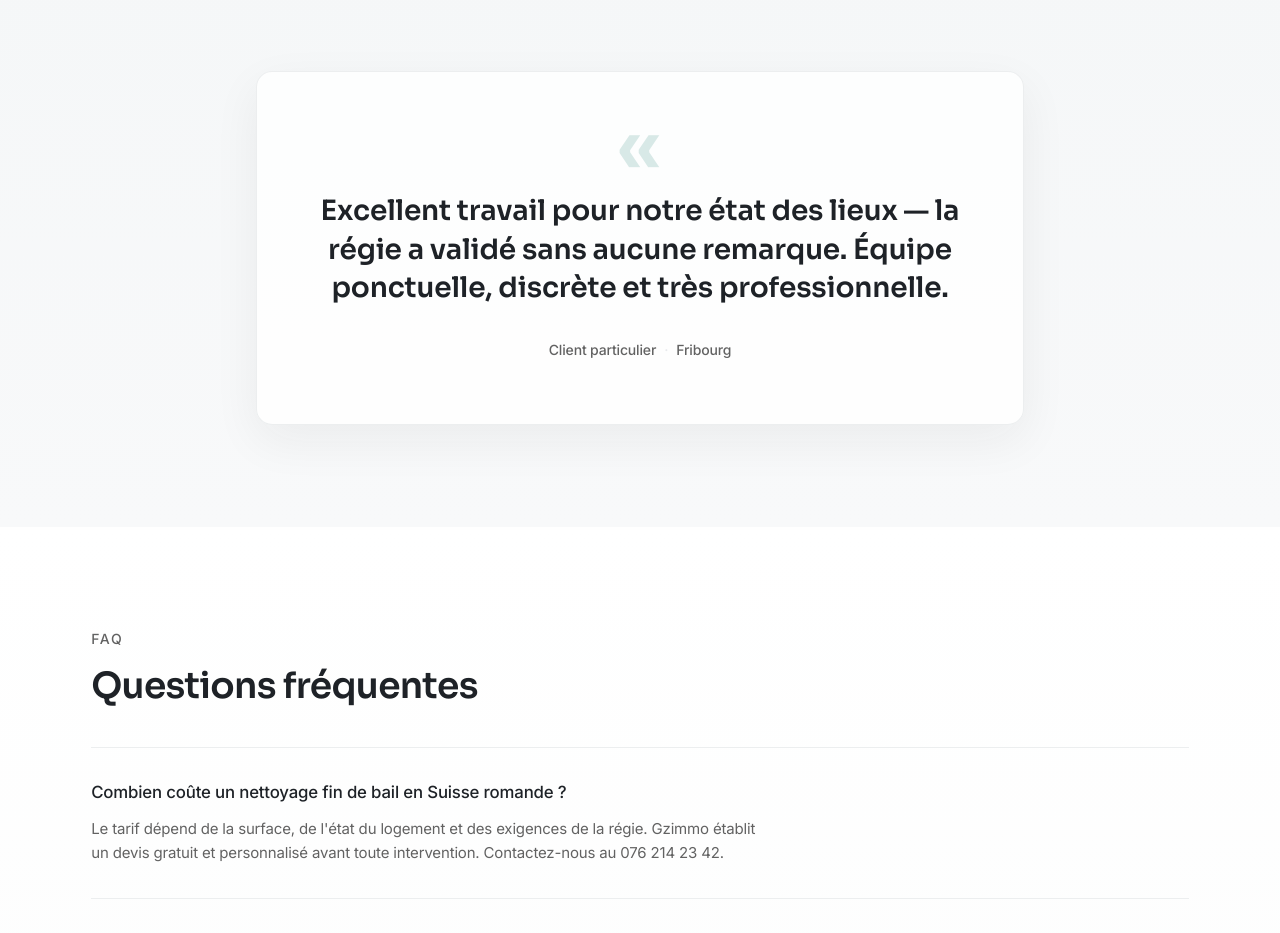
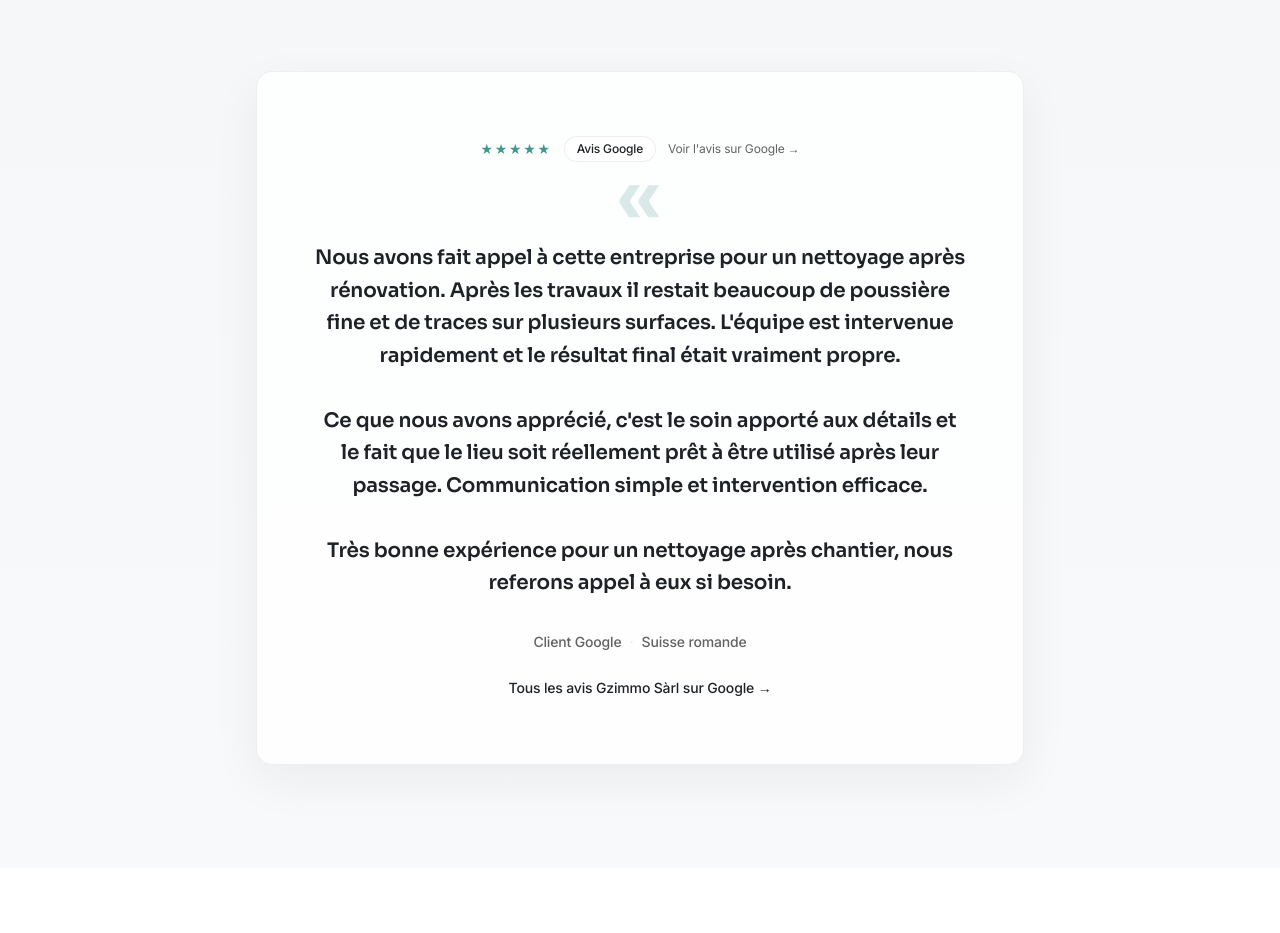
Before and after one commit to sopdibran-collab/sopdibran-collab.github.io-gzimmo, a Next.js app: page / in a window 1280 px wide. Shown: the part 4960-5893 px from the top of the page. Built offline with nearby package versions, Linux system fonts and the light colour scheme; no server answers.

Commit message:
Integrate verified 5-star Google review across homepage and après-chantier page.
Display the real client testimonial with star rating, Google links, and Review schema markup for local SEO.

```diff
--- a/app/page.tsx
+++ b/app/page.tsx
@@ -1,6 +1,6 @@
 import { homepageFaq } from "@/data/faq";
 import { createMetadata } from "@/lib/metadata";
-import { faqPageSchema } from "@/lib/schema";
+import { faqPageSchema, googleReviewSchema } from "@/lib/schema";
 import { Section } from "@/components/layout/Section";
 import { AccentLine } from "@/components/ui/Badge";
 import { Badge } from "@/components/ui/Badge";
@@ -28,7 +28,7 @@ export const metadata = createMetadata({
 export default function HomePage() {
   return (
     <>
-      <JsonLd data={faqPageSchema(homepageFaq)} />
+      <JsonLd data={[faqPageSchema(homepageFaq), googleReviewSchema()]} />
 
       <Section variant="hero" className="pb-0">
         <FadeIn>
--- a/components/content/Testimonial.tsx
+++ b/components/content/Testimonial.tsx
@@ -1,10 +1,43 @@
-import { homepageTestimonial } from "@/data/testimonials";
+import { featuredGoogleReview, googleReviewsProfileUrl } from "@/data/google-reviews";
+import { company } from "@/data/company";
 import { FadeIn } from "@/components/ui/FadeIn";
+import { StarRating } from "@/components/ui/StarRating";
 
-export function Testimonial() {
+type TestimonialProps = {
+  quote?: string;
+  author?: string;
+  location?: string;
+  reviewUrl?: string;
+};
+
+export function Testimonial({
+  quote = featuredGoogleReview.quote,
+  author = featuredGoogleReview.author,
+  location = featuredGoogleReview.location,
+  reviewUrl = featuredGoogleReview.url,
+}: TestimonialProps) {
   return (
     <FadeIn>
       <figure className="relative mx-auto max-w-3xl rounded-2xl border border-border/80 bg-white/80 px-8 py-12 text-center shadow-[0_16px_48px_rgba(30,34,39,0.06)] md:px-14 md:py-16">
+        <div className="mb-6 flex flex-wrap items-center justify-center gap-3">
+          {featuredGoogleReview.rating ? (
+            <StarRating
+              rating={featuredGoogleReview.rating}
+              className="text-sm tracking-[0.12em]"
+            />
+          ) : null}
+          <span className="inline-flex items-center gap-2 rounded-full border border-border/80 bg-white px-3 py-1 text-xs font-medium text-foreground">
+            Avis Google
+          </span>
+          <a
+            href={reviewUrl}
+            target="_blank"
+            rel="noopener noreferrer"
+            className="text-xs text-muted transition-colors hover:text-accent"
+          >
+            Voir l&apos;avis sur Google →
+          </a>
+        </div>
         <div
           aria-hidden="true"
           className="font-display h-20 text-6xl leading-5 tracking-[0.2px] text-accent/20 md:text-7xl"
@@ -12,15 +45,29 @@ export function Testimonial() {
           «
         </div>
         <blockquote className="-mt-6">
-          <p className="font-display text-display-sm leading-snug text-foreground md:text-[1.65rem]">
-            {homepageTestimonial.quote}
+          <p className="whitespace-pre-line font-display text-lg leading-relaxed text-foreground md:text-xl">
+            {quote}
           </p>
         </blockquote>
         <figcaption className="mt-8 text-sm font-medium text-muted">
-          {homepageTestimonial.author}
-          <span className="mx-2 text-border">·</span>
-          {homepageTestimonial.location}
+          {author}
+          {location ? (
+            <>
+              <span className="mx-2 text-border">·</span>
+              {location}
+            </>
+          ) : null}
         </figcaption>
+        <div className="mt-6">
+          <a
+            href={googleReviewsProfileUrl}
+            target="_blank"
+            rel="noopener noreferrer"
+            className="text-sm font-medium text-foreground transition-colors hover:text-accent"
+          >
+            Tous les avis {company.name} sur Google →
+          </a>
+        </div>
       </figure>
     </FadeIn>
   );
--- a/components/seo/ServiceLandingPage.tsx
+++ b/components/seo/ServiceLandingPage.tsx
@@ -2,6 +2,8 @@ import Image from "next/image";
 import Link from "next/link";
 import type { ServiceLanding } from "@/data/service-landings";
 import { getRelatedServices } from "@/data/service-landings";
+import { featuredGoogleReview } from "@/data/google-reviews";
+import { StarRating } from "@/components/ui/StarRating";
 import { getServiceBySlug } from "@/data/services";
 import { PageHero, PageMain, PageCta } from "@/components/layout/PageLayout";
 import { FaqList } from "@/components/content/FaqList";
@@ -156,7 +158,30 @@ export function ServiceLandingPage({ landing }: ServiceLandingPageProps) {
                   key={item.author}
                   className="rounded-xl border border-border/80 bg-white/70 p-6"
                 >
-                  <blockquote className="text-muted leading-relaxed">&ldquo;{item.quote}&rdquo;</blockquote>
+                  <div className="mb-4 flex flex-wrap items-center gap-3">
+                    {featuredGoogleReview.rating ? (
+                      <StarRating
+                        rating={featuredGoogleReview.rating}
+                        className="text-sm tracking-[0.12em]"
+                      />
+                    ) : null}
+                    <span className="inline-flex items-center gap-1.5 rounded-full border border-border/80 px-2.5 py-1 text-xs font-medium text-foreground">
+                      Avis Google
+                    </span>
+                    {landing.slug === "nettoyage-apres-chantier" ? (
+                      <a
+                        href={featuredGoogleReview.url}
+                        target="_blank"
+                        rel="noopener noreferrer"
+                        className="text-xs text-muted transition-colors hover:text-accent"
+                      >
+                        Voir sur Google →
+                      </a>
+                    ) : null}
+                  </div>
+                  <blockquote className="whitespace-pre-line text-sm text-muted leading-relaxed">
+                    &ldquo;{item.quote}&rdquo;
+                  </blockquote>
                   <figcaption className="mt-4 text-sm font-medium text-foreground">
                     — {item.author}
                   </figcaption>
--- /dev/null
+++ b/components/ui/StarRating.tsx
@@ -0,0 +1,28 @@
+type StarRatingProps = {
+  rating: number;
+  max?: number;
+  className?: string;
+  label?: string;
+};
+
+export function StarRating({ rating, max = 5, className, label }: StarRatingProps) {
+  const stars = Array.from({ length: max }, (_, index) => index < rating);
+
+  return (
+    <span
+      className={className}
+      role="img"
+      aria-label={label ?? `${rating} sur ${max} étoiles`}
+    >
+      {stars.map((filled, index) => (
+        <span
+          key={index}
+          aria-hidden="true"
+          className={filled ? "text-accent" : "text-border"}
+        >
+          ★
+        </span>
+      ))}
+    </span>
+  );
+}
--- /dev/null
+++ b/data/google-reviews.ts
@@ -0,0 +1,26 @@
+import { company } from "@/data/company";
+
+export type GoogleReview = {
+  quote: string;
+  author: string;
+  location?: string;
+  /** Lien direct vers l'avis sur Google Maps */
+  url: string;
+  /** Note sur 5, si connue */
+  rating?: number;
+};
+
+/** Avis mis en avant — Google Business Profile (nettoyage après chantier). */
+export const featuredGoogleReview: GoogleReview = {
+  quote: `Nous avons fait appel à cette entreprise pour un nettoyage après rénovation. Après les travaux il restait beaucoup de poussière fine et de traces sur plusieurs surfaces. L'équipe est intervenue rapidement et le résultat final était vraiment propre.
+
+Ce que nous avons apprécié, c'est le soin apporté aux détails et le fait que le lieu soit réellement prêt à être utilisé après leur passage. Communication simple et intervention efficace.
+
+Très bonne expérience pour un nettoyage après chantier, nous referons appel à eux si besoin.`,
+  author: "Client Google",
+  location: "Suisse romande",
+  url: "https://maps.app.goo.gl/DiW8HsFLSv5CMwuk6",
+  rating: 5,
+};
+
+export const googleReviewsProfileUrl = company.googleMapsUrl;
--- a/data/service-landings.ts
+++ b/data/service-landings.ts
@@ -1,4 +1,5 @@
 import type { FaqItem } from "@/data/faq";
+import { featuredGoogleReview } from "@/data/google-reviews";
 import { getServicePath } from "@/lib/service-paths";
 
 export type ServiceLanding = {
@@ -147,18 +148,7 @@ export const serviceLandings: ServiceLanding[] = [
       { label: "Nettoyage fin de bail à Fribourg", href: "/seo/nettoyage-fribourg" },
       { label: "Entreprise de nettoyage à Romont", href: "/seo/nettoyage-romont" },
     ],
-    testimonials: [
-      {
-        quote:
-          "Excellent travail pour notre état des lieux — la régie a validé sans aucune remarque. Équipe ponctuelle, discrète et très professionnelle.",
-        author: "Client particulier, Fribourg",
-      },
-      {
-        quote:
-          "Nous faisons appel à Gzimmo pour tous nos fins de bail en Glâne. Résultat constant, devis clair, jamais de mauvaise surprise.",
-        author: "Régie immobilière, Romont",
-      },
-    ],
+    testimonials: [],
   },
   {
     slug: "nettoyage-apres-chantier",
@@ -200,7 +190,12 @@ export const serviceLandings: ServiceLanding[] = [
       { label: "Entreprise de nettoyage à Romont", href: "/seo/nettoyage-romont" },
       { label: "Entreprise de nettoyage à Fribourg", href: "/seo/nettoyage-fribourg" },
     ],
-    testimonials: [],
+    testimonials: [
+      {
+        quote: featuredGoogleReview.quote,
+        author: featuredGoogleReview.author,
+      },
+    ],
   },
   {
     slug: "nettoyage-bureaux",
--- a/data/testimonials.ts
+++ b/data/testimonials.ts
@@ -19,9 +19,4 @@ export const testimonials = [
   },
 ] as const;
 
-export const homepageTestimonial = {
-  quote:
-    "Excellent travail pour notre état des lieux — la régie a validé sans aucune remarque. Équipe ponctuelle, discrète et très professionnelle.",
-  author: "Client particulier",
-  location: "Fribourg",
-};
+export { featuredGoogleReview as homepageTestimonial } from "./google-reviews";
--- a/lib/schema.ts
+++ b/lib/schema.ts
@@ -1,5 +1,6 @@
 import { company, formatAddress, teamExperienceLabel } from "@/data/company";
 import { faqItems } from "@/data/faq";
+import { featuredGoogleReview } from "@/data/google-reviews";
 import { locations } from "@/data/locations";
 import { services } from "@/data/services";
 import { getServicePath } from "@/lib/service-paths";
@@ -165,6 +166,29 @@ export function organizationJsonLd() {
   return [websiteSchema(), localBusinessSchema()];
 }
 
+export function googleReviewSchema() {
+  return {
+    "@context": "https://schema.org",
+    "@type": "Review",
+    itemReviewed: { "@id": `${company.url}/#organization` },
+    reviewBody: featuredGoogleReview.quote,
+    author: {
+      "@type": "Person",
+      name: featuredGoogleReview.author,
+    },
+    publisher: {
+      "@type": "Organization",
+      name: "Google",
+    },
+    url: featuredGoogleReview.url,
+    reviewRating: {
+      "@type": "Rating",
+      ratingValue: featuredGoogleReview.rating ?? 5,
+      bestRating: 5,
+    },
+  };
+}
+
 export function fullAddressString() {
   return formatAddress();
 }
```
